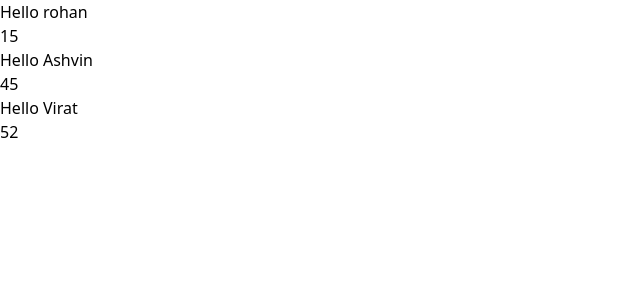
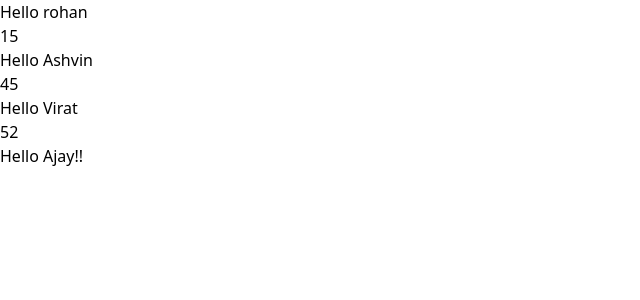
Before and after one commit to gojosataru001/react-Tutedude, a React (Vite) app: page / in a window 1280 px wide. Shown: the top 300 px of the page, without its empty margins (0-640 px from the left). Built offline with nearby package versions, Linux system fonts and the light colour scheme.

Commit message:
learn about constructor and super in constroctor

```diff
--- a/src/App.jsx
+++ b/src/App.jsx
@@ -3,6 +3,7 @@
 // import Hello from './components/Hello'
 // import HelloMessage from './components/HelloMessage'
 import Class from './components/Class'
+import Student from './components/Student'
 let a = "rohan"
 
 function App() {
@@ -25,6 +26,7 @@ function App() {
       <Class  name={a} age="15"/>
       <Class  name="Ashvin" age="45"/>
       <Class  name="Virat" age="52"/>
+      <Student name="Ajay"/>
     </>
   )
 }
--- /dev/null
+++ b/src/components/Student.jsx
@@ -0,0 +1,15 @@
+import React from 'react'
+class Student extends React.Component {
+    constructor(props){
+        super(props);
+        console.log('it is a construtor')
+    }
+    render(){
+        return(
+            <div>
+                <h1>Hello {this.props.name}!!</h1>
+            </div>
+        )
+    }
+}
+export default Student;
```
